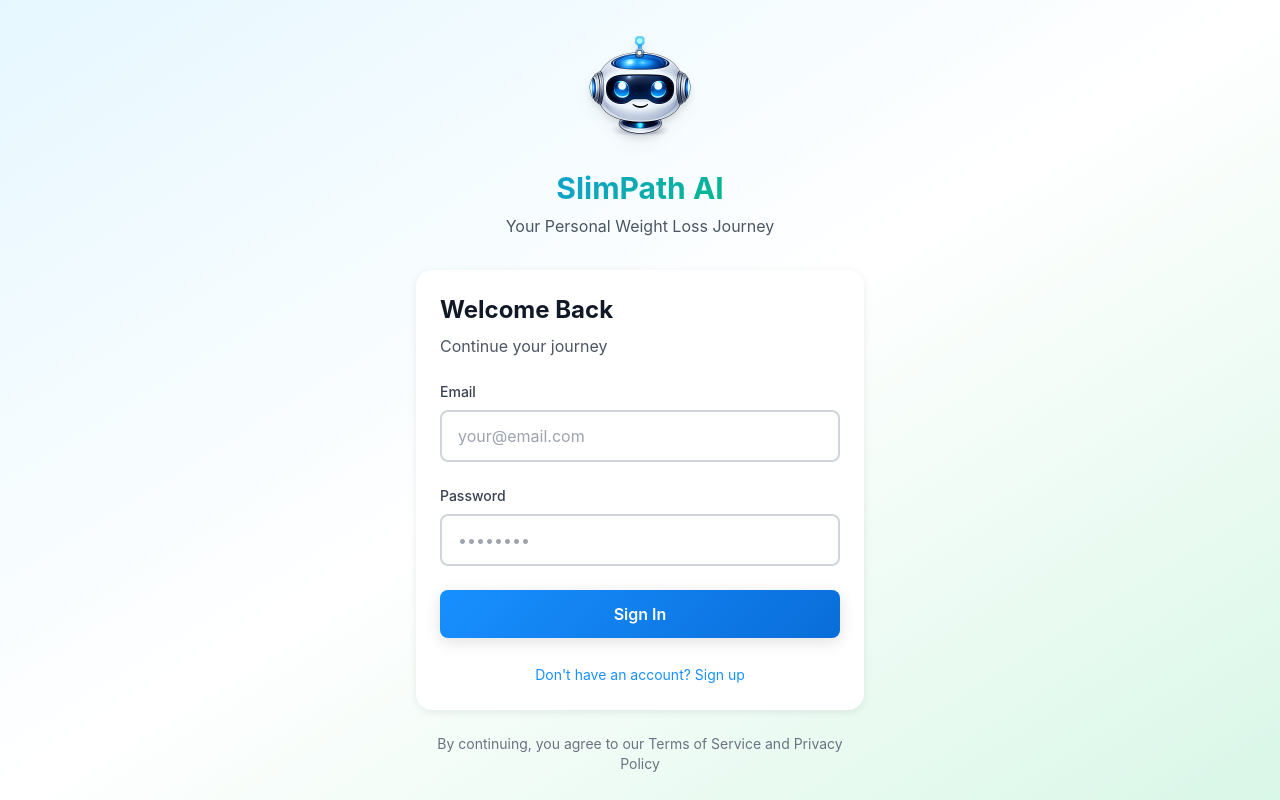
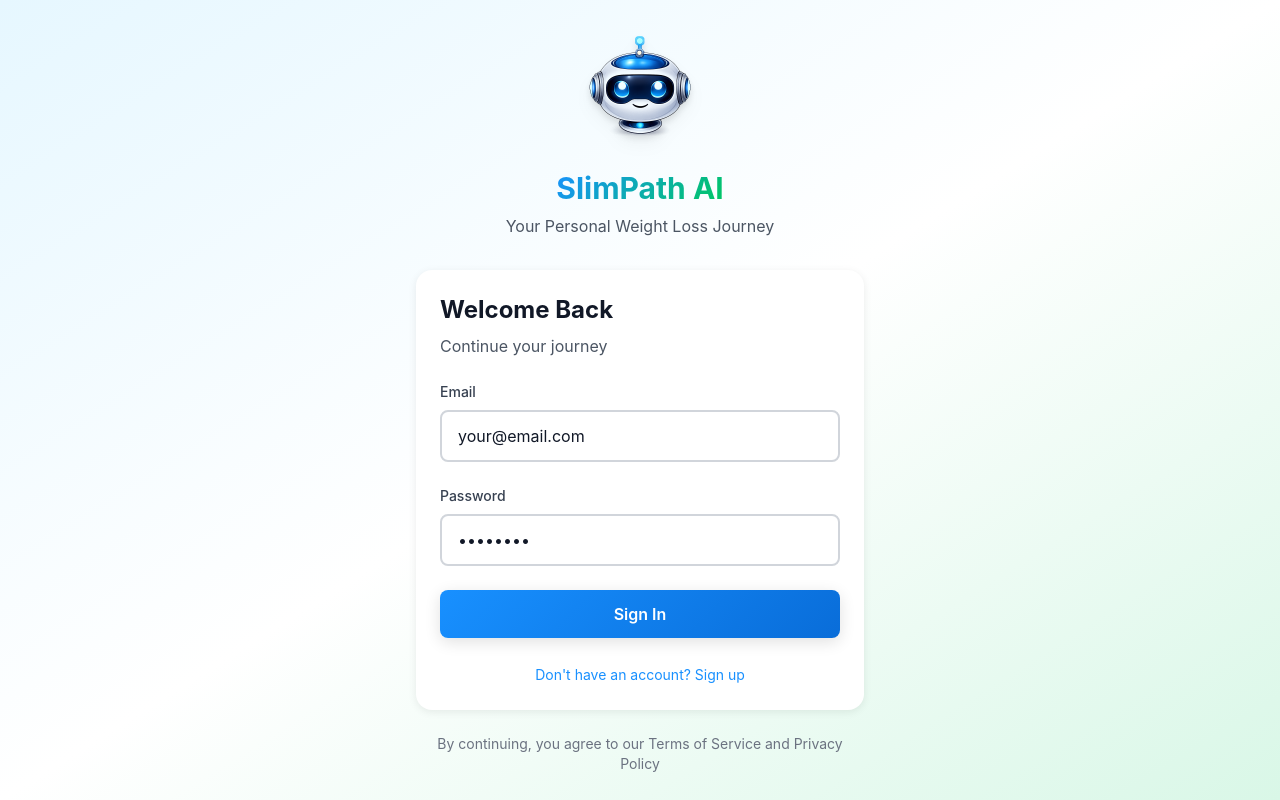
Before and after one commit to RogerioFoeger/slimpath-app, a Next.js app: page /login in a window 1280 px wide. Built offline with nearby package versions, Linux system fonts and the light colour scheme; no server answers.

Commit message:
fix:text-color-mode

```diff
--- a/app/globals.css
+++ b/app/globals.css
@@ -8,6 +8,8 @@
   --background-end-rgb: 255, 255, 255;
 }
 
+/* Dark mode disabled - app is designed for light theme only */
+/* Uncomment below if you want to implement proper dark mode in the future
 @media (prefers-color-scheme: dark) {
   :root {
     --foreground-rgb: 255, 255, 255;
@@ -15,6 +17,7 @@
     --background-end-rgb: 15, 23, 42;
   }
 }
+*/
 
 body {
   color: rgb(var(--foreground-rgb));
@@ -29,6 +32,16 @@ body {
     sans-serif;
   -webkit-font-smoothing: antialiased;
   -moz-osx-font-smoothing: grayscale;
+}
+
+/* Ensure all text is visible by default */
+* {
+  -webkit-text-fill-color: currentColor;
+}
+
+/* Override for gradient text specifically */
+.gradient-text {
+  -webkit-text-fill-color: transparent !important;
 }
 
 @layer utilities {
@@ -47,6 +60,8 @@ body {
     -webkit-background-clip: text;
     -webkit-text-fill-color: transparent;
     background-clip: text;
+    /* Ensure this only applies to elements with this class */
+    display: inline-block;
   }
 
   .shadow-soft {
@@ -82,20 +97,55 @@ body {
   }
 
   .input-field {
-    @apply w-full px-4 py-3 border-2 border-gray-300 rounded-lg
+    @apply w-full px-4 py-3 border-2 border-gray-300 rounded-lg text-gray-900
            focus:border-primary-500 focus:outline-none transition-colors
            placeholder:text-gray-400;
   }
 
   .card {
     @apply bg-white rounded-2xl shadow-soft hover:shadow-medium
-           transition-shadow duration-300 p-6;
+           transition-shadow duration-300 p-6 text-gray-900;
   }
 
   .card-interactive {
     @apply card cursor-pointer hover:scale-[1.02] transition-transform
            active:scale-[0.98];
   }
+}
+
+/* Fix for input text visibility */
+input[type="text"],
+input[type="email"],
+input[type="password"],
+input[type="number"],
+input[type="tel"],
+input[type="url"],
+input[type="search"],
+textarea {
+  color: #111827 !important; /* gray-900 */
+  -webkit-text-fill-color: #111827 !important;
+}
+
+input[type="text"]:disabled,
+input[type="email"]:disabled,
+input[type="password"]:disabled,
+input[type="number"]:disabled,
+input[type="tel"]:disabled,
+input[type="url"]:disabled,
+input[type="search"]:disabled,
+textarea:disabled {
+  color: #9ca3af !important; /* gray-400 */
+  -webkit-text-fill-color: #9ca3af !important;
+}
+
+/* Fix for autofill styling */
+input:-webkit-autofill,
+input:-webkit-autofill:hover,
+input:-webkit-autofill:focus,
+input:-webkit-autofill:active {
+  -webkit-text-fill-color: #111827 !important;
+  -webkit-box-shadow: 0 0 0 30px white inset !important;
+  transition: background-color 5000s ease-in-out 0s;
 }
 
 /* Custom scrollbar */
--- a/components/ui/Card.tsx
+++ b/components/ui/Card.tsx
@@ -14,7 +14,7 @@ const Card = forwardRef<HTMLDivElement, CardProps>(
       <div
         ref={ref}
         className={cn(
-          'bg-white rounded-2xl shadow-soft p-6 transition-all duration-300',
+          'bg-white rounded-2xl shadow-soft p-6 transition-all duration-300 text-gray-900',
           interactive && 'cursor-pointer hover:shadow-medium hover:scale-[1.02] active:scale-[0.98]',
           gradient && 'bg-gradient-to-br from-primary-50 to-secondary-50',
           className
--- a/components/ui/Input.tsx
+++ b/components/ui/Input.tsx
@@ -20,12 +20,16 @@ const Input = forwardRef<HTMLInputElement, InputProps>(
         <input
           type={type}
           className={cn(
-            'w-full px-4 py-3 border-2 border-gray-300 rounded-lg',
+            'w-full px-4 py-3 border-2 border-gray-300 rounded-lg text-gray-900',
             'focus:border-primary-500 focus:outline-none transition-colors',
-            'placeholder:text-gray-400',
+            'placeholder:text-gray-400 bg-white',
             error && 'border-red-500 focus:border-red-500',
             className
           )}
+          style={{
+            color: '#111827',
+            WebkitTextFillColor: '#111827',
+          }}
           ref={ref}
           {...props}
         />
```
Also changed, not shown: verify-setup.js (line endings or trailing spaces), 2 other files (tests, documents, lock files or other folders).
